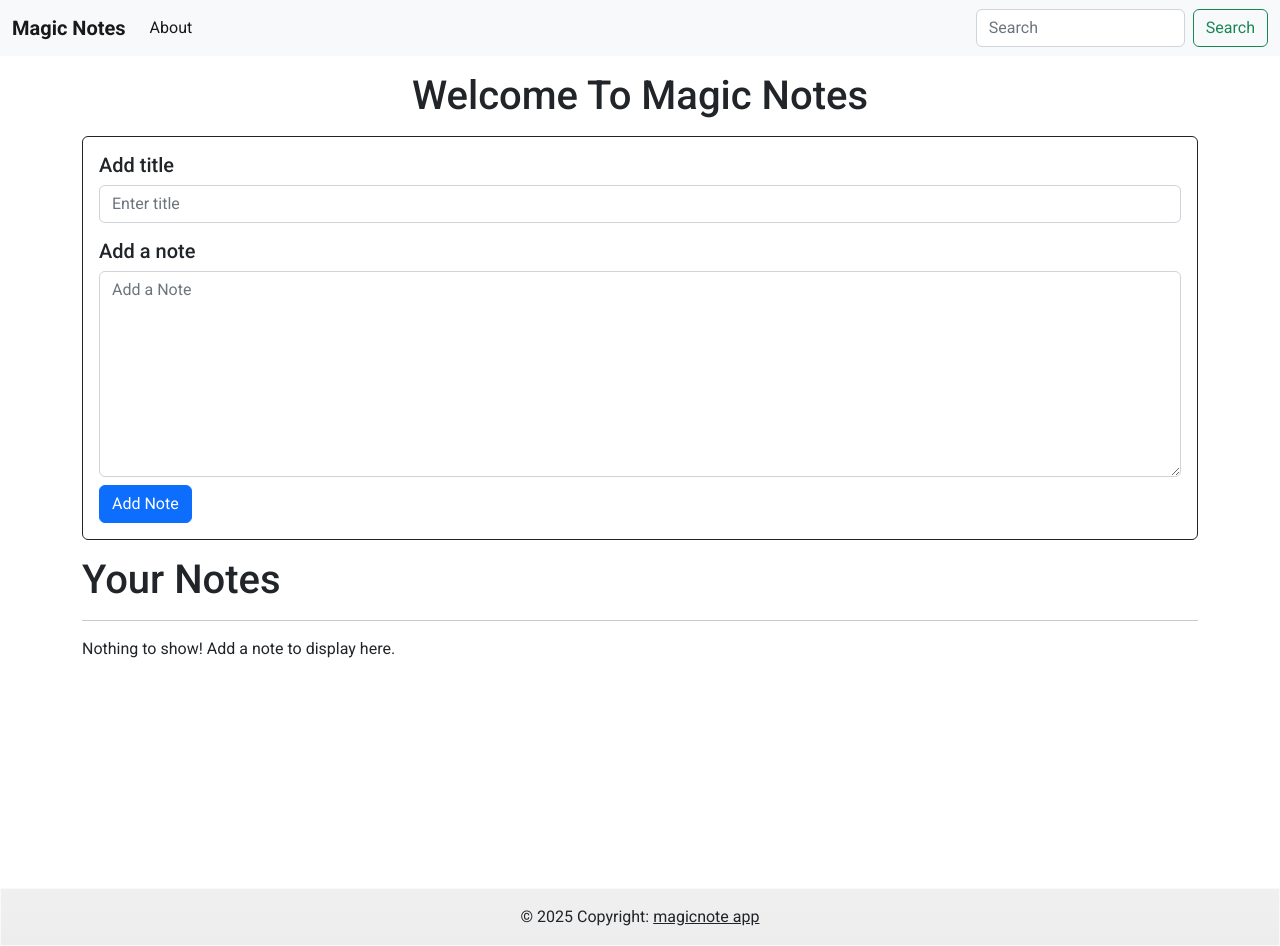
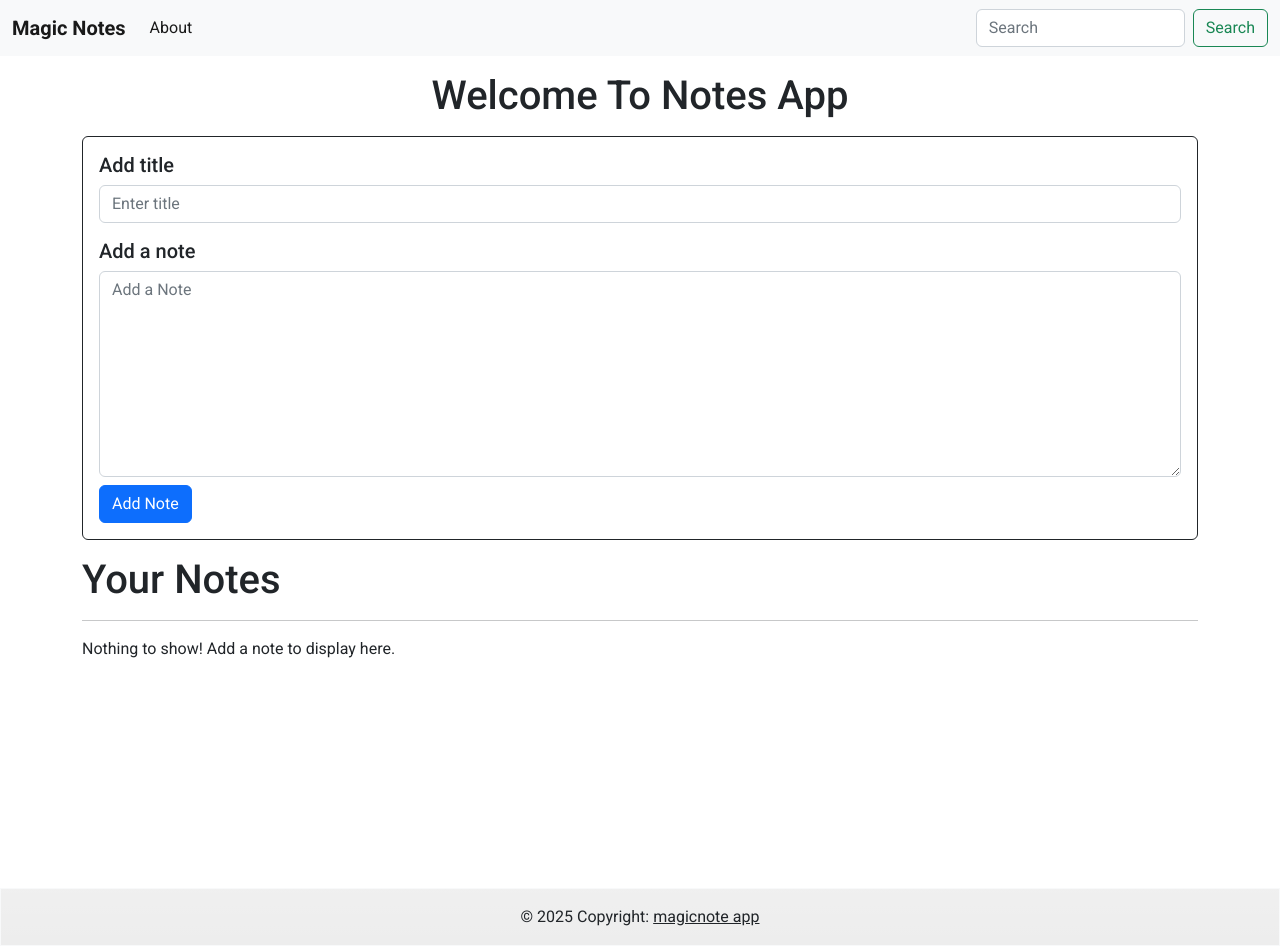
Before and after one commit to bestathon/notes-taking, a plain HTML site: page index.html in a window 1280 px wide. Drawn offline with nearby package versions, Linux system fonts and the light colour scheme.

Commit message:
little change

```diff
--- a/index.html
+++ b/index.html
@@ -59,7 +59,7 @@
     </div>
 
     <div class="container my-3" style="min-height: 100vh;">
-        <h1 class="text-center mb-3">Welcome To Magic Notes</h1>
+        <h1 class="text-center mb-3">Welcome To Notes App</h1>
         <div class="card border border-dark">
             <div class="card-body">
                 <div class="mb-3">
```
